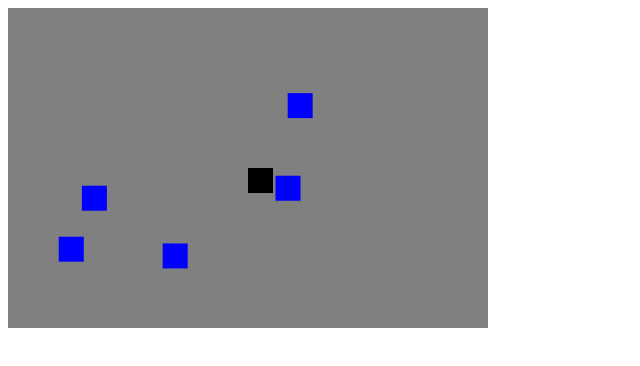
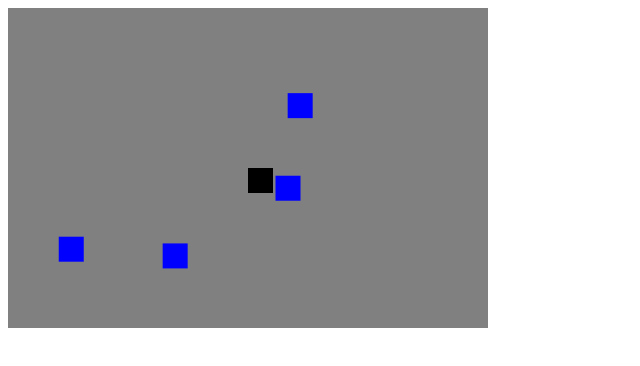
Before and after one commit to ufjf-dcc104/dcc138-2020-3ere-atv1-MarceloIMenezes, a plain HTML site: page index.html in a window 1280 px wide. Shown: the full height of the page, 0-640 px from the left. Drawn offline with Linux system fonts and the light colour scheme.

Commit message:
adiciona colisao

```diff
--- a/index.html
+++ b/index.html
@@ -24,7 +24,8 @@
          vy: 0,
          ax: 0,
          ay: 0,
-         tamanho: 25,
+         tamanhoX: 25,
+         tamanhoY: 25,
          cor: "black",
          mover: acelerarBloco,
          desenha: desenhaBloco
@@ -39,7 +40,8 @@
                 vy: 0,
                 ax: 0,
                 ay: 0,
-                tamanho: 25,
+                tamanhoX: 25,
+                tamanhoY: 25,
                 cor: "blue",
                 mover: acelerarBloco,
                 desenha: desenhaBloco,
@@ -47,8 +49,30 @@
             };
             blocos.push(e);
         }
+        let projetil = {
+         x: canvas.width/2,
+         y: canvas.height/2,
+         vx: 0,
+         vy: 0,
+         ax: 0,
+         ay: 0,
+         tamanhoX: 25,
+         tamanhoY: 25,
+         cor: "black",
+         mover: acelerarBloco,
+         desenha: desenhaBloco
+        };
 
         const A = 100;
+
+        function colidiu(B1, B2) {
+            return !(
+                   B1.x + B1.tamanhoX < B2.x
+                || B1.x > B2.x + B2.tamanhoX
+                || B1.y + B1.tamanhoY < B2.y
+                || B1.y > B2.y + B2.tamanhoY
+                )
+        }
 
         function acelerarBloco() {
             this.vx += this.ax*dt;
@@ -58,7 +82,7 @@
         }
         function desenhaBloco() {
             ctx.fillStyle = this.cor;
-            ctx.fillRect(this.x, this.y, this.tamanho, this.tamanho);
+            ctx.fillRect(this.x, this.y, this.tamanhoX, this.tamanhoY);
         }
         function persegueAlvo(alvo) {
             this.ax = 100*Math.sign(alvo.x - this.x) - 0.05*this.vx;
@@ -74,7 +98,7 @@
             //bloco anda
             p.mover();
             p.desenha();
-            //tamanho += 75*Math.sin(t/200)*dt;
+
             for (let i = 0; i < blocos.length; i++) {
                 const e = blocos[i];
                 //controlador
@@ -82,6 +106,13 @@
                 e.mover();
                 //desenha blocos
                 e.desenha();
+                if (colidiu(p, e)) {
+                    e.x = 1000;
+                    e.vx = 0;
+                    e.vy = 0;
+                    e.ay = 0;
+                    e.ax = 0;
+                }
             }
 
             requestAnimationFrame(tela);
```
